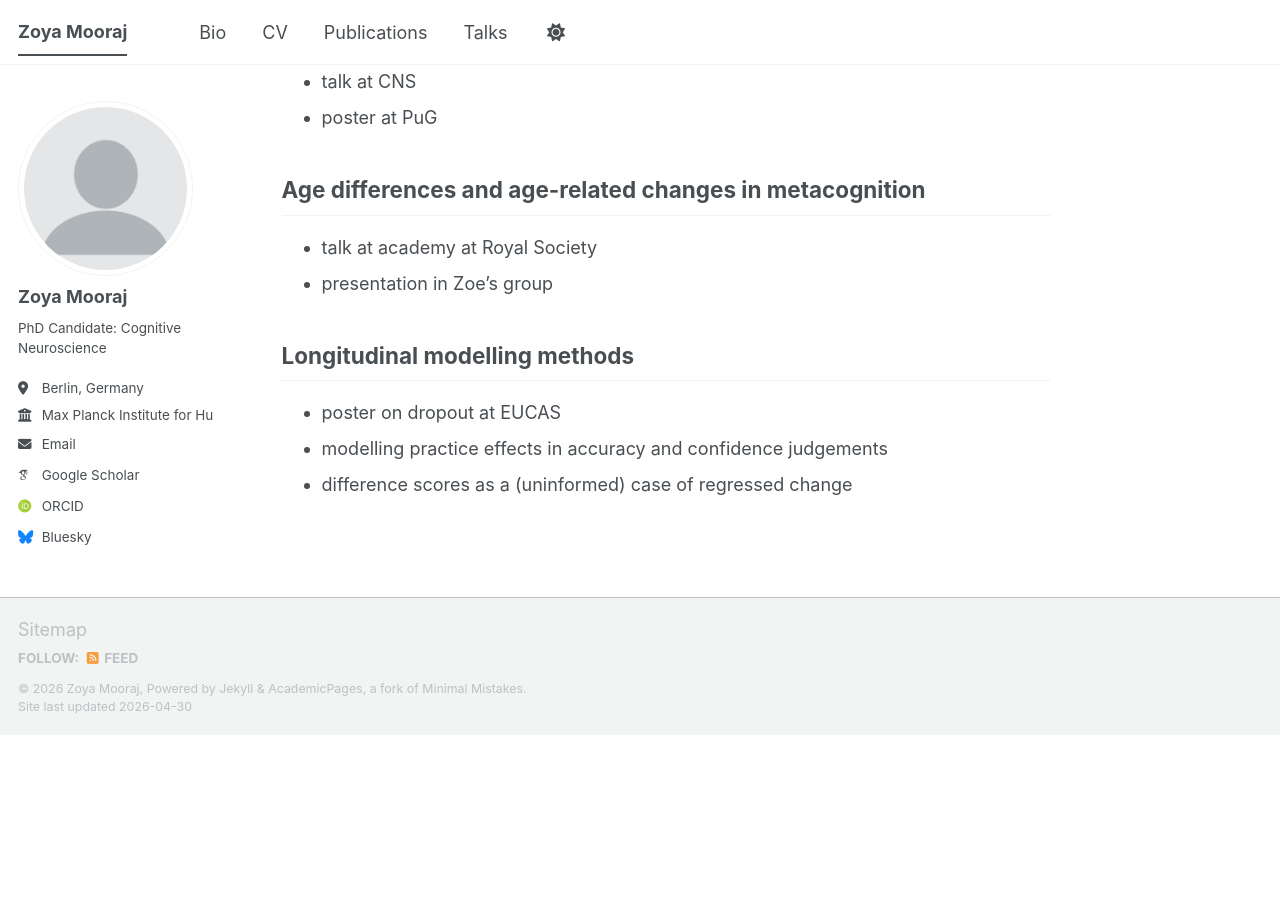
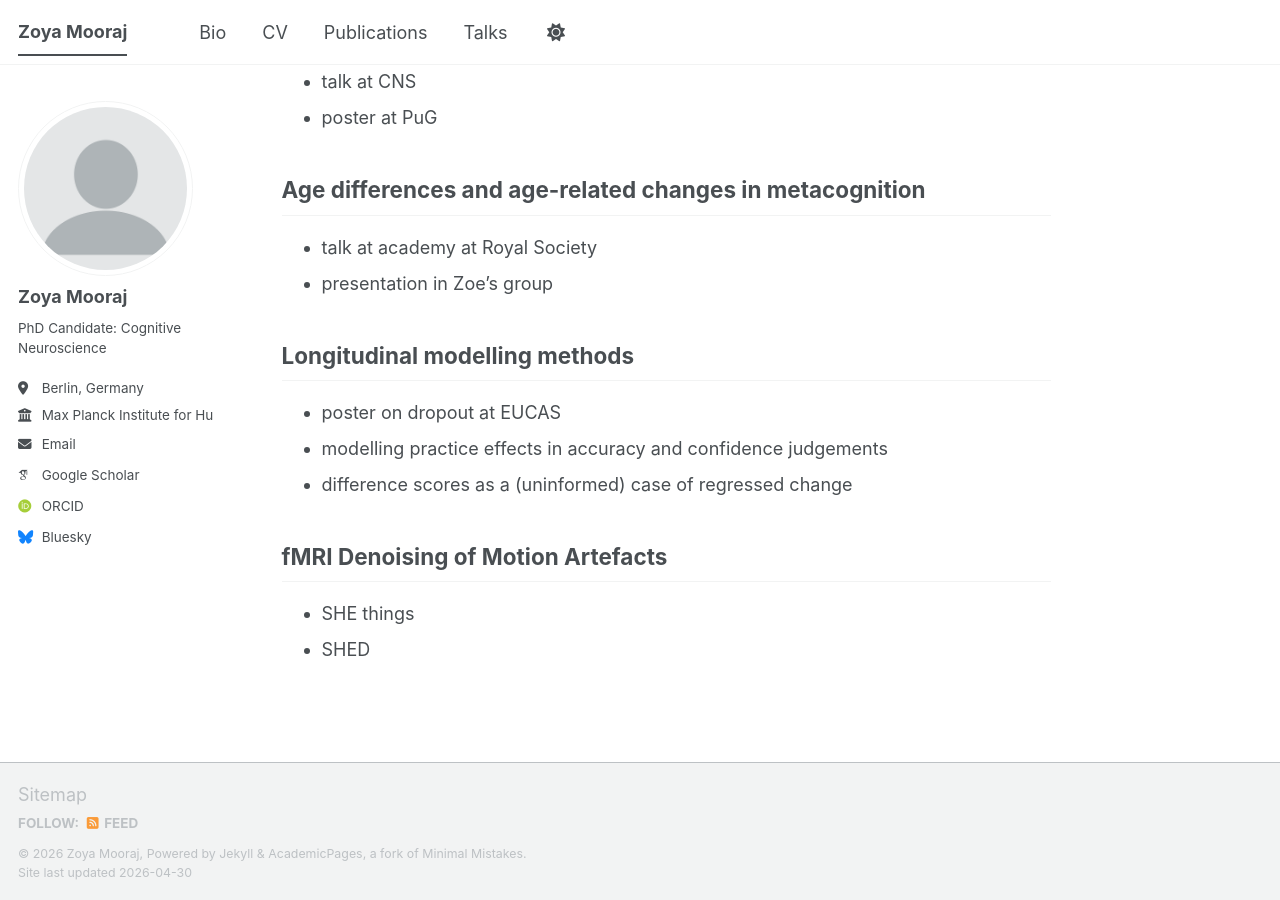
Before and after one commit to zoya-mooraj/zoya-mooraj.github.io, a Jekyll site: the page built from _pages/about.md, in a window 1280 px wide and 900 px high, scrolled down 579 px. Built offline with Jekyll 4.4.1, drawn with Linux system fonts in a browser that asks for light colours; some web fonts are replaced; a script bundle is joined from its source files by our own code; library files that are not in the unit come from our copies; before the commit the page ends 1314 px from its top, so only the background shows below that.

Commit message:
Add fMRI denoising section to about page

```diff
--- a/_pages/about.md
+++ b/_pages/about.md
@@ -32,3 +32,7 @@ I investigate whether changes in white matter structure mediate the relationship
 - poster on dropout at EUCAS
 - modelling practice effects in accuracy and confidence judgements
 - difference scores as a (uninformed) case of regressed change
+
+## fMRI Denoising of Motion Artefacts
+- SHE things
+- SHED
```
